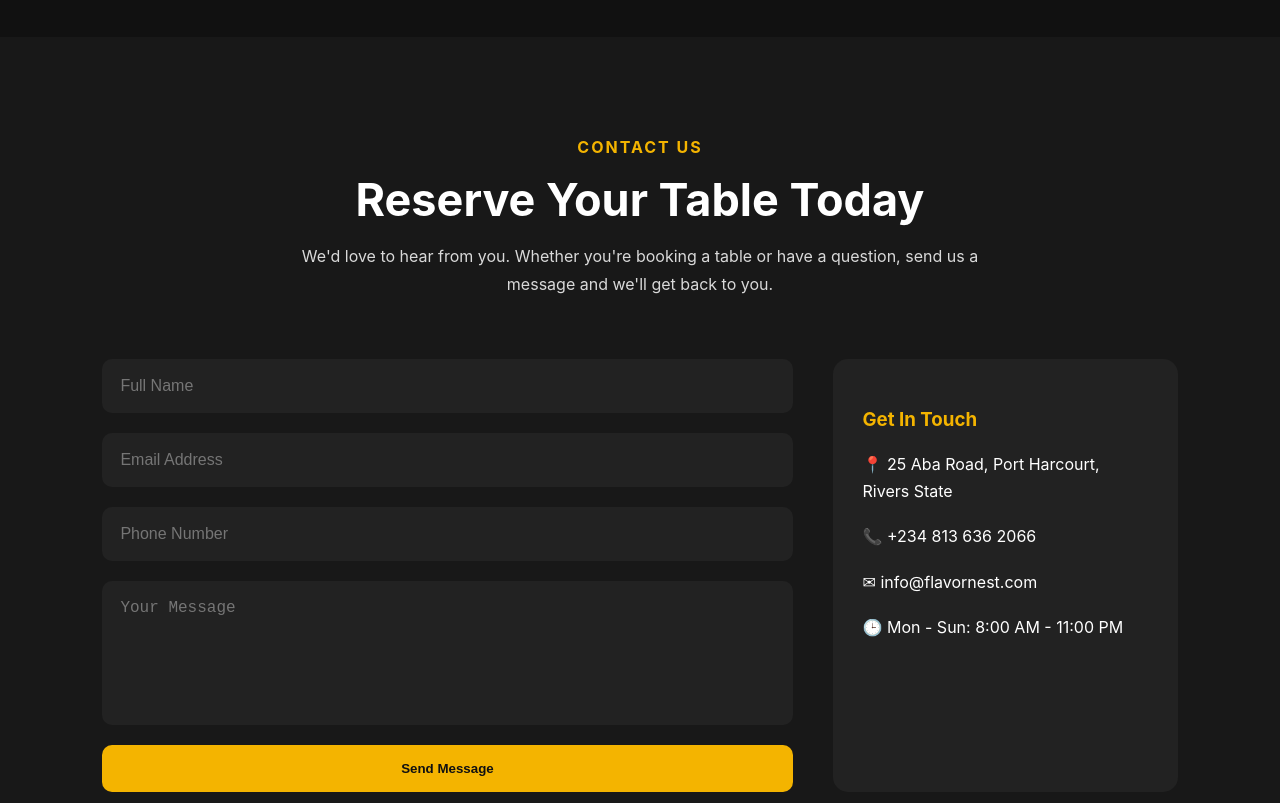
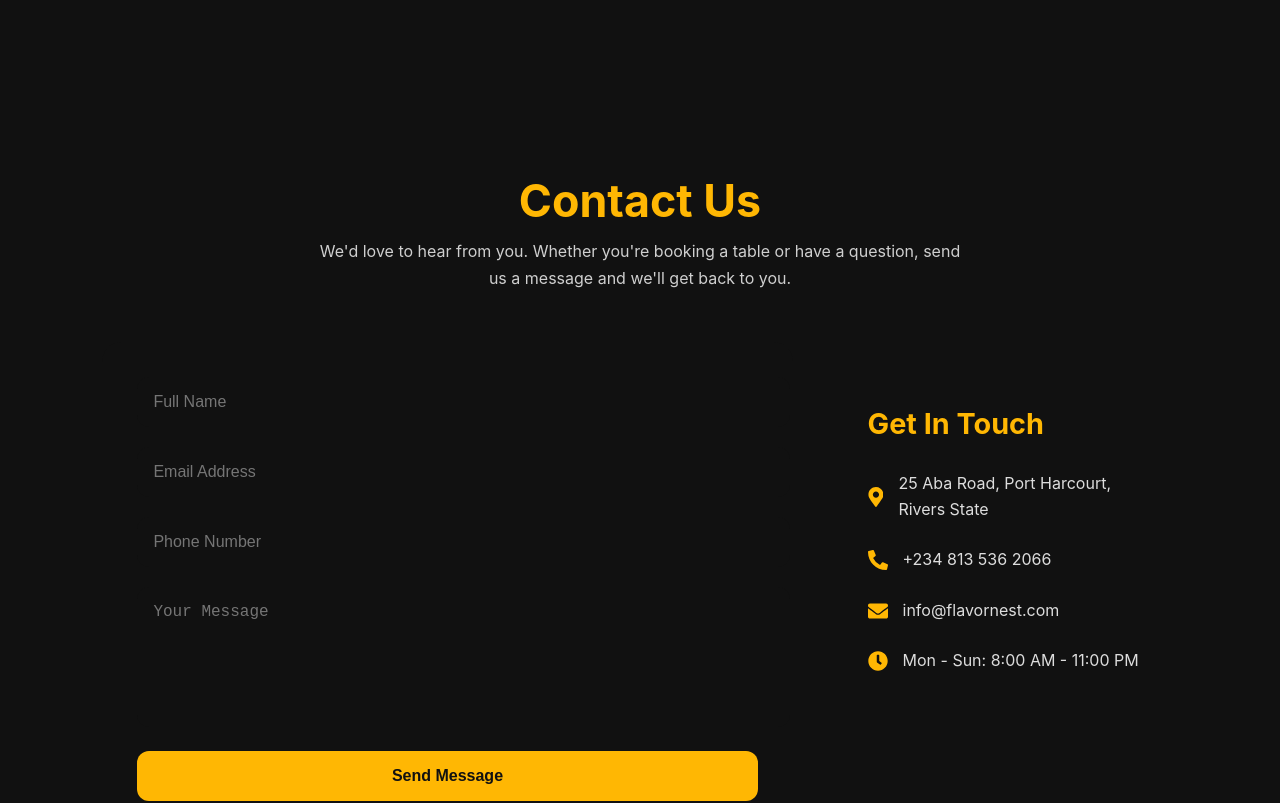
Before and after one commit to freefire43cjt3-cpu/food-web, a React (Create React App) app: page / in a window 1280 px wide. Shown: the part 3860-4663 px from the top of the page. Built offline with nearby package versions, Linux system fonts and the light colour scheme.

Commit message:
Redesign contact section

```diff
--- a/src/assets/styles/Contact.css
+++ b/src/assets/styles/Contact.css
@@ -1,86 +1,116 @@
-.contact{
-    padding:100px 8%;
-    background:#181818;
-    color:#fff;
+.contact {
+  background:#111;
+  padding: 100px 8%;
+  color: #fff;
 }
 
-.contact-heading{
-    text-align:center;
-    margin-bottom:60px;
+.contact-title {
+  text-align: center;
+  margin-bottom: 50px;
 }
 
-.contact-heading span{
-    color:#f4b400;
-    font-weight:bold;
-    letter-spacing:2px;
+.contact-title h2 {
+  font-size: 2.8rem;
+  color: #ffb703;
+  margin-bottom: 10px;
 }
 
-.contact-heading h2{
-    font-size:45px;
-    margin:15px 0;
+.contact-title p {
+  color: #cfcfcf;
+  max-width: 650px;
+  margin: auto;
+  line-height: 1.7;
 }
 
-.contact-heading p{
-    color:#d9d9d9;
-    max-width:700px;
-    margin:auto;
-    line-height:1.8;
+.contact-container {
+  display: grid;
+  grid-template-columns: 2fr 1fr;
+  gap: 40px;
 }
 
-.contact-container{
-    display:grid;
-    grid-template-columns:2fr 1fr;
-    gap:40px;
-}
-
-.contact-form form{
-    display:flex;
-    flex-direction:column;
-    gap:20px;
+.contact-form {
+  background: #111;
+  padding: 35px;
+  border-radius: 20px;
 }
 
 .contact-form input,
-.contact-form textarea{
-    padding:18px;
-    border:none;
-    border-radius:10px;
-    outline:none;
-    font-size:16px;
-    background:#222;
-    color:#fff;
+.contact-form textarea {
+  width: 100%;
+  margin-bottom: 20px;
+  padding: 16px;
+  border: none;
+  border-radius: 12px;
+  background: #1111118c;
+  color: white;
+  font-size: 1rem;
+  outline: none;
+  transition: 0.3s;
 }
 
-.contact-form textarea{
-    resize:none;
+.contact-form input:focus,
+.contact-form textarea:focus {
+  border: 2px solid #ffb703;
 }
 
-.contact-form button{
-    padding:16px;
-    border:none;
-    background:#f4b400;
-    color:#111;
-    font-weight:bold;
-    border-radius:10px;
-    cursor:pointer;
-    transition:.3s;
+.contact-form textarea {
+  resize: none;
 }
 
-.contact-form button:hover{
-    background:#fff;
+.contact-form button {
+  width: 100%;
+  padding: 16px;
+  border: none;
+  border-radius: 12px;
+  background: #ffb703;
+  color: #111;
+  font-size: 1rem;
+  font-weight: bold;
+  cursor: pointer;
+  transition: 0.3s;
 }
 
-.contact-info{
-    background:#222;
-    padding:30px;
-    border-radius:15px;
+.contact-form button:hover {
+  background: #fb8500;
+  transform: translateY(-3px);
 }
 
-.contact-info h3{
-    color:#f4b400;
-    margin-bottom:20px;
+.contact-info {
+  background: ##111;
+  padding: 35px;
+  border-radius: 20px;
 }
 
-.contact-info p{
-    margin:18px 0;
-    line-height:1.7;
+.contact-info h3 {
+  color: #ffb703;
+  margin-bottom: 30px;
+  font-size: 1.8rem;
 }
+
+.info-item {
+  display: flex;
+  align-items: center;
+  gap: 15px;
+  margin-bottom: 25px;
+  color: #ddd;
+  line-height: 1.6;
+}
+
+.info-item svg {
+  color: #ffb703;
+  font-size: 20px;
+}
+
+@media (max-width: 900px) {
+  .contact-container {
+    grid-template-columns: 1fr;
+  }
+
+  .contact {
+    padding: 70px 20px;
+  }
+
+  .contact-title h2 {
+    font-size: 2.2rem;
+  }
+}
--- a/src/components/Contact.jsx
+++ b/src/components/Contact.jsx
@@ -1,12 +1,11 @@
 import "../assets/styles/Contact.css";
+import { FaMapMarkerAlt, FaPhoneAlt, FaEnvelope, FaClock } from "react-icons/fa";
 
-function Contact() {
+const Contact = () => {
   return (
     <section className="contact" id="contact">
-
-      <div className="contact-heading">
-        <span>CONTACT US</span>
-        <h2>Reserve Your Table Today</h2>
+      <div className="contact-title">
+        <h2>Contact Us</h2>
         <p>
           We'd love to hear from you. Whether you're booking a table or have a
           question, send us a message and we'll get back to you.
@@ -14,13 +13,11 @@ function Contact() {
       </div>
 
       <div className="contact-container">
-
-        <div className="contact-form">
         <form
           action="https://formspree.io/f/mgogrbye"
           method="POST"
+          className="contact-form"
         >
-
           <input
             type="text"
             name="name"
@@ -36,7 +33,7 @@ function Contact() {
           />
 
           <input
-              type="text"
+            type="tel"
             name="phone"
             placeholder="Phone Number"
           />
@@ -48,31 +45,35 @@ function Contact() {
             required
           ></textarea>
 
-            <button type="submit">
-              Send Message
-            </button>
+          <button type="submit">Send Message</button>
+        </form>
 
-          </form>
+        <div className="contact-info">
+          <h3>Get In Touch</h3>
+
+          <div className="info-item">
+            <FaMapMarkerAlt />
+            <span>25 Aba Road, Port Harcourt, Rivers State</span>
           </div>
 
-        <div className="contact-info">
-
-          <h3>Get In Touch</h3>
-
-          <p>📍 25 Aba Road, Port Harcourt, Rivers State</p>
-
-          <p>📞 +234 813 636 2066</p>
-
-          <p>✉ info@flavornest.com</p>
-
-          <p>🕒 Mon - Sun: 8:00 AM - 11:00 PM</p>
-
+          <div className="info-item">
+            <FaPhoneAlt />
+            <span>+234 813 536 2066</span>
           </div>
 
+          <div className="info-item">
+            <FaEnvelope />
+            <span>info@flavornest.com</span>
           </div>
 
+          <div className="info-item">
+            <FaClock />
+            <span>Mon - Sun: 8:00 AM - 11:00 PM</span>
+          </div>
+        </div>
+      </div>
     </section>
   );
-}
+};
 
 export default Contact;
```
Lines whose indentation alone changed are shown as unchanged.
